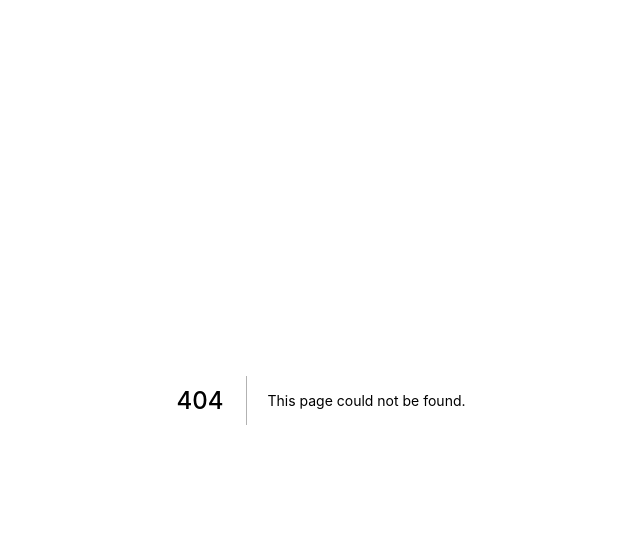
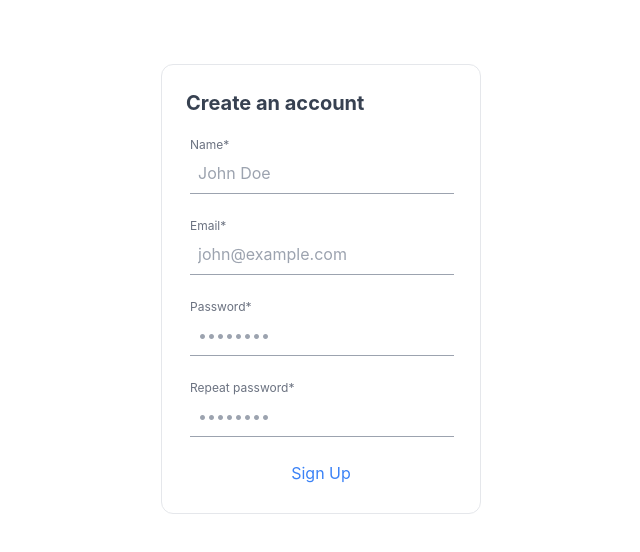
Before and after one commit to brendanjhoffman/Mothra, a Next.js app: page /register in a window 1280 px wide. Before the commit this address had no page. Shown: the top 552 px of the page, without its empty margins (319-959 px from the left). Built offline with nearby package versions, Linux system fonts and the light colour scheme.

Commit message:
wip(pages/register) add a simple form

```diff
--- /dev/null
+++ b/pages/register.jsx
@@ -0,0 +1,46 @@
+import Button from '../components/Button/Button';
+import TextField from '../components/TextField/TextField';
+
+const Register = () => {
+  return (
+    <form
+      className="flex flex-col gap-4 max-w-xs mx-auto my-16 p-6 border border-gray-200 rounded-xl"
+      onSubmit={console.log}
+    >
+      <h1 className="text-xl font-bold text-gray-700">Create an account</h1>
+
+      <TextField
+        required
+        label="Name"
+        placeholder="John Doe"
+        helperText="Required"
+      />
+      <TextField
+        required
+        label="Email"
+        placeholder="john@example.com"
+        type="email"
+        helperText="Valid email required"
+      />
+      <TextField
+        required
+        label="Password"
+        placeholder="&bull;&bull;&bull;&bull;&bull;&bull;&bull;&bull;"
+        type="password"
+        helperText="8 characters at least, 1 number, 1 capital"
+      />
+      <TextField
+        required
+        label="Repeat password"
+        placeholder="&bull;&bull;&bull;&bull;&bull;&bull;&bull;&bull;"
+        type="password"
+        helperText="Passwords mismatch"
+      />
+      <Button type="submit" color="primary">
+        Sign Up
+      </Button>
+    </form>
+  );
+};
+
+export default Register;
```
